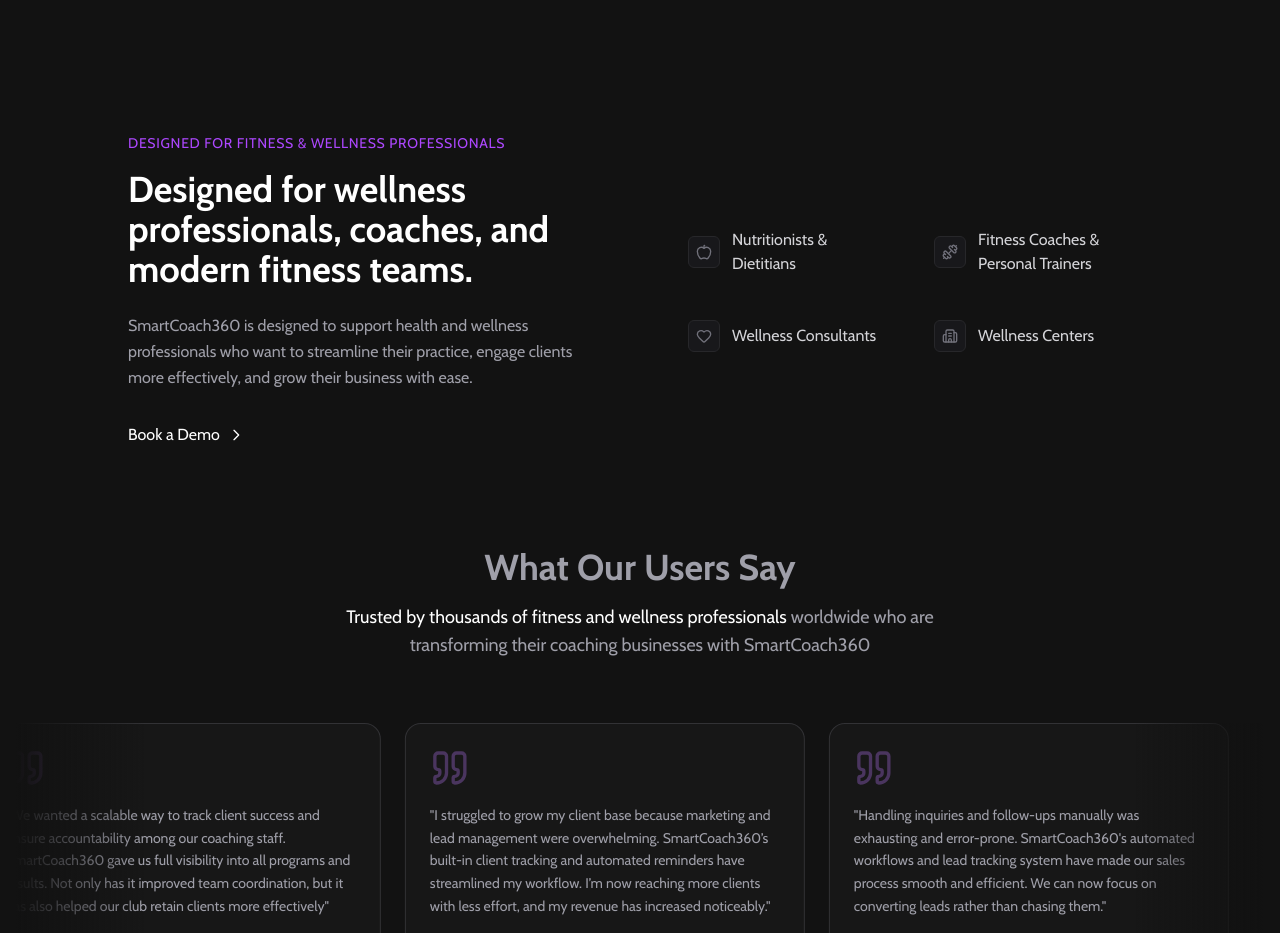
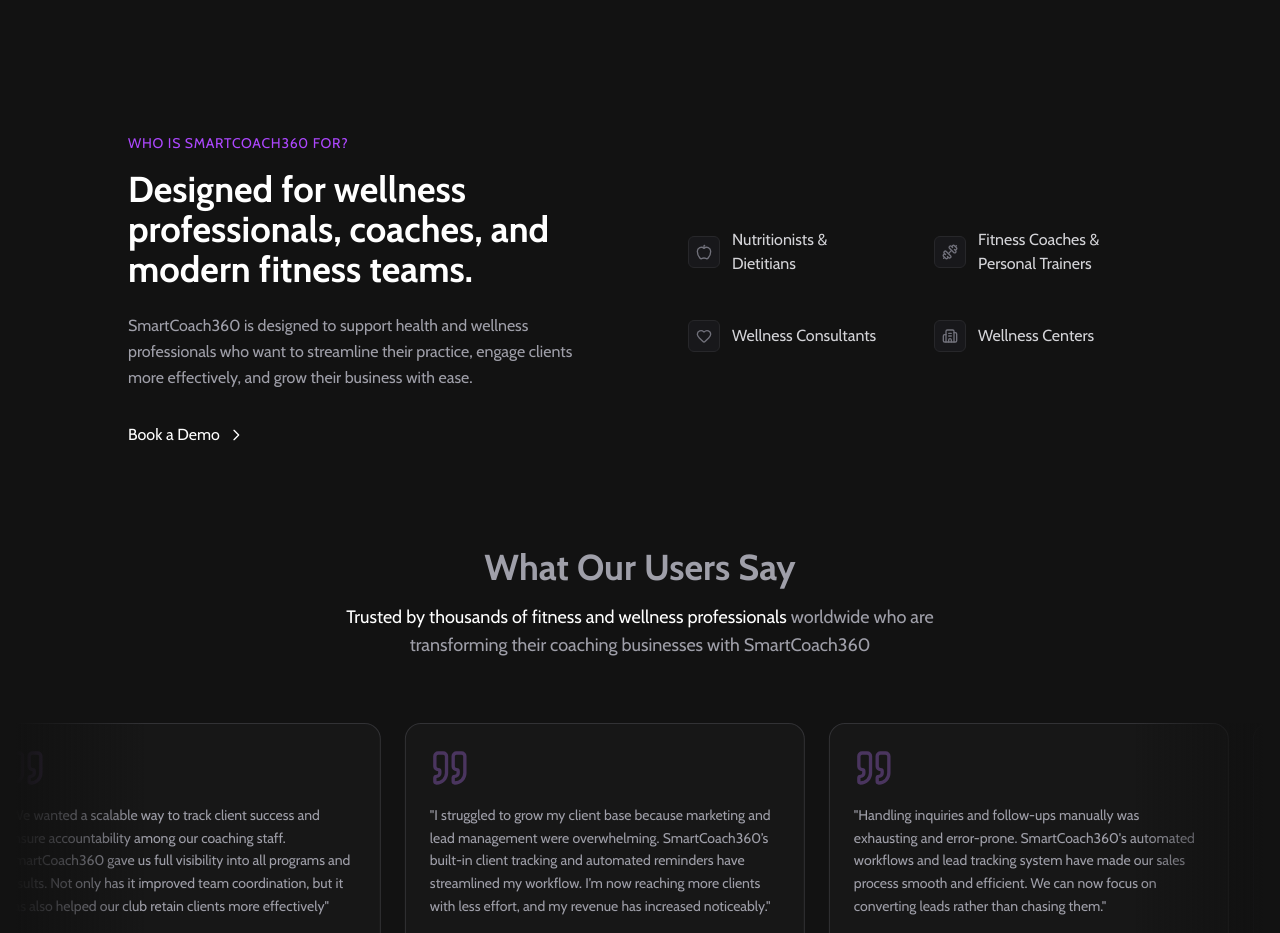
Before and after one commit to Suraj8517/smartcoach360-v2, a React (Vite) app: page / in a window 1280 px wide. Shown: the part 4540-5473 px from the top of the page. Built offline with nearby package versions, Linux system fonts and the light colour scheme.

Commit message:
update live site

```diff
--- a/src/Components/ForWhom.jsx
+++ b/src/Components/ForWhom.jsx
@@ -30,7 +30,7 @@
           {/* Left Content */}
           <div>
             <p className="text-purple-500 text-sm uppercase tracking-wider mb-4">
-              Designed For Fitness & Wellness Professionals
+              Who Is SmartCoach360 For?
             </p>
             <h1 className="text-2xl md:text-3xl lg:text-4xl font-bold mb-6 leading-tighter">
 Designed for wellness professionals, coaches, and modern fitness teams.</h1>
```
